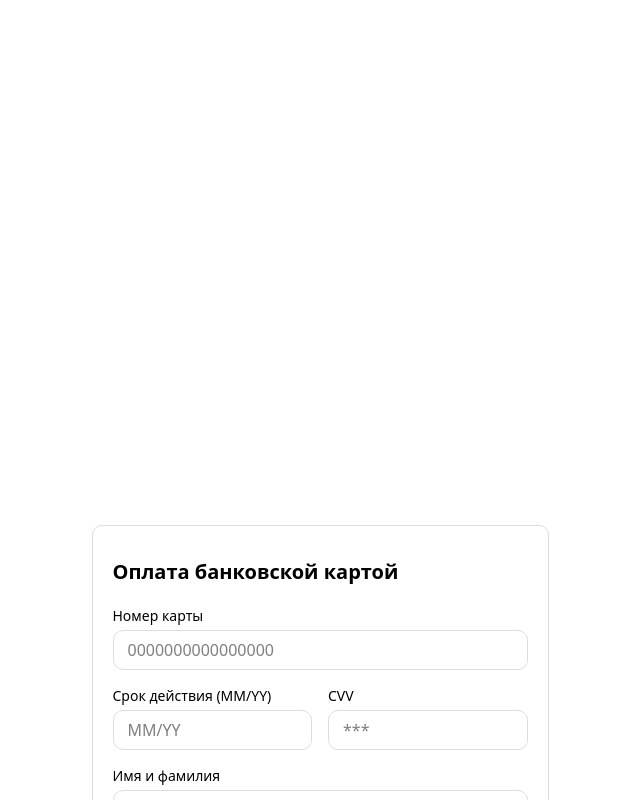
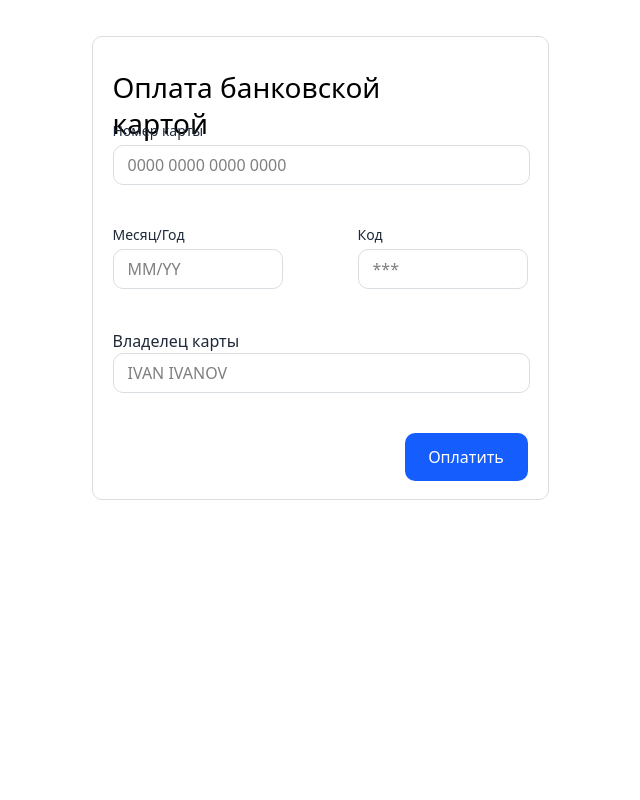
Before and after one commit to Alexander170/Payment, a React (Vite) app: page / in a window 1280 px wide. Shown: the top 800 px of the page, without its empty margins (320-960 px from the left). Built offline with nearby package versions, Linux system fonts and the light colour scheme.

Commit message:
part 1 fixes

```diff
--- a/src/Form.tsx
+++ b/src/Form.tsx
@@ -4,23 +4,39 @@ import { zodResolver } from "@hookform/resolvers/zod";
 import { v4 as uuidv4 } from "uuid";
 import axios from "axios";
 import { useNavigate } from "react-router";
+import { useState } from "react";
 
 const schema = z.object({
   cardNumber: z
     .string()
-    .regex(/^\d{16}$/, "Номер карты должен содержать 16 цифр"),
-  cvv: z.string().regex(/^\d{3,4}$/, "CVV должен содержать 3 или 4 цифры"),
+    .min(13, "Номер карты должен содержать от 13 до 19 цифр")
+    .max(19, "Номер карты должен содержать от 13 до 19 цифр")
+    .regex(/^\d+$/, "Номер карты должен содержать только цифры"),
+  cvv: z.string().regex(/^\d{3}$/, "CVV должен содержать ровно 3 цифры"),
   expiration: z
     .string()
-    .regex(
-      /^(0[1-9]|1[0-2])\/\d{2}$/,
-      "Срок действия должен быть в формате MM/YY"
+    .regex(/^\d{2}\/\d{2}$/, "Введите дату в формате MM/YY")
+    .refine(
+      (value) => {
+        const [month, year] = value.split("/").map(Number);
+        return month >= 1 && month <= 12 && year >= 21 && year <= 26;
+      },
+      { message: "Неверный срок действия карты" }
     ),
   fullName: z
     .string()
+    .min(2, "Введите имя и фамилию")
     .regex(
-      /^[A-Za-zА-Яа-яёЁ]+ [A-Za-zА-Яа-яёЁ]+$/,
-      "Введите имя и фамилию через пробел"
+      /^[a-zA-Zа-яА-ЯёЁ\s]+$/,
+      "Имя может содержать только буквы и пробелы"
+    )
+    .refine(
+      (value) =>
+        value
+          .trim()
+          .split(/\s+/)
+          .filter((part) => part.length > 0).length === 2,
+      "Требуется ровно два слова (имя и фамилия)"
     ),
 });
 
@@ -28,17 +44,59 @@ type FormData = z.infer<typeof schema>;
 
 export default function CardForm() {
   const navigate = useNavigate();
+  const [expirationInput, setExpirationInput] = useState("");
+  const [cardNumberInput, setCardNumberInput] = useState("");
 
   const {
     register,
     handleSubmit,
+    setValue,
     formState: { errors, isSubmitting },
   } = useForm<FormData>({
     resolver: zodResolver(schema),
   });
 
+  const formatCardNumber = (value: string): string => {
+    return value
+      .replace(/\D/g, "")
+      .slice(0, 19)
+      .replace(/(\d{4})/g, "$1 ")
+      .trim();
+  };
+
+  const handleCardNumberChange = (e: React.ChangeEvent<HTMLInputElement>) => {
+    const input = e.target.value;
+    const unformatted = input.replace(/\D/g, "");
+    const formatted = formatCardNumber(unformatted);
+
+    setCardNumberInput(formatted);
+    setValue("cardNumber", unformatted, {
+      shouldValidate: true,
+    });
+  };
+
+  const handleExpirationChange = (e: React.ChangeEvent<HTMLInputElement>) => {
+    let value = e.target.value.replace(/\D/g, "");
+
+    if (value.length > 4) {
+      value = value.slice(0, 4);
+    }
+
+    if (value.length > 2) {
+      value = `${value.slice(0, 2)}/${value.slice(2)}`;
+    }
+
+    setExpirationInput(value);
+    setValue("expiration", value, { shouldValidate: true });
+  };
+
   const onSubmit = async (data: FormData) => {
-    const [firstname, lastname] = data.fullName.split(" ");
+    const nameParts = data.fullName
+      .trim()
+      .split(/\s+/)
+      .filter((part) => part.length > 0);
+
+    const [firstname, lastname] = nameParts;
     const id = uuidv4();
 
     try {
@@ -55,12 +113,7 @@ export default function CardForm() {
       });
 
       const pid = res.data?.result?.pid;
-
-      if (pid) {
-        navigate(`/${pid}`);
-      } else {
-        throw new Error("PID не получен");
-      }
+      pid ? navigate(`/${pid}`) : alert("Ошибка оплаты: PID не получен");
     } catch (error) {
       console.error("Ошибка отправки:", error);
       alert("Произошла ошибка при оплате");
@@ -68,22 +121,25 @@ export default function CardForm() {
   };
 
   return (
-    <div className="w-full h-full flex flex-col items-center justify-center">
-      <div className="w-[457px] h-auto p-[20px] border border-[#d9dee2] rounded-[10px]">
-        <h1 className="text-xl font-semibold mt-[12px] mb-[20px]">
+    <div className="w-full h-full mt-[36px] flex flex-col items-center justify-center">
+      <div className="w-[457px] h-[464px] pl-[20px] pr-[20px] border border-[#d9dee2] rounded-[10px]">
+        <h1 className="w-[368px] h-[32px] text-title mt-[32px] mb-[20px]">
           Оплата банковской картой
         </h1>
 
         <form onSubmit={handleSubmit(onSubmit)}>
-          <div className="mb-4">
-            <label className="block text-sm mb-1">Номер карты</label>
+          <div className="w-[417px] h-[84px]">
+            <label className="block text-sm mb-1 text-gray-800">
+              Номер карты
+            </label>
             <input
               type="text"
-              {...register("cardNumber")}
+              value={cardNumberInput}
+              onChange={handleCardNumberChange}
               className={`w-full h-[40px] rounded-[10px] pl-[14px] border ${
                 errors.cardNumber ? "border-red-500" : "border-[#d9dee2]"
-              } focus:outline-none`}
-              placeholder="0000000000000000"
+              } focus:outline-none hover:border-grey-800`}
+              placeholder="0000 0000 0000 0000"
             />
             {errors.cardNumber && (
               <p className="text-red-500 text-xs mt-1">
@@ -92,17 +148,18 @@ export default function CardForm() {
             )}
           </div>
 
-          <div className="flex gap-4 mb-4">
-            <div className="w-1/2">
-              <label className="block text-sm mb-1">
-                Срок действия (MM/YY)
+          <div className="mt-[20px] flex justify-between">
+            <div className="w-[170px] h-[84px]">
+              <label className="block text-sm mb-1 text-gray-800">
+                Месяц/Год
               </label>
               <input
                 type="text"
-                {...register("expiration")}
+                value={expirationInput}
+                onChange={handleExpirationChange}
                 className={`w-full h-[40px] rounded-[10px] pl-[14px] border ${
                   errors.expiration ? "border-red-500" : "border-[#d9dee2]"
-                } focus:outline-none`}
+                } focus:outline-none  hover:border-grey-800`}
                 placeholder="MM/YY"
               />
               {errors.expiration && (
@@ -112,15 +169,16 @@ export default function CardForm() {
               )}
             </div>
 
-            <div className="w-1/2">
-              <label className="block text-sm mb-1">CVV</label>
+            <div className="w-[170px] h-[84px]">
+              <label className="block text-sm mb-1 text-gray-800">Код</label>
               <input
                 type="password"
                 {...register("cvv")}
                 className={`w-full h-[40px] rounded-[10px] pl-[14px] border ${
                   errors.cvv ? "border-red-500" : "border-[#d9dee2]"
-                } focus:outline-none`}
+                } focus:outline-none  hover:border-grey-800`}
                 placeholder="***"
+                maxLength={3}
               />
               {errors.cvv && (
                 <p className="text-red-500 text-xs mt-1">
@@ -130,15 +188,15 @@ export default function CardForm() {
             </div>
           </div>
 
-          <div className="mb-6">
-            <label className="block text-sm mb-1">Имя и фамилия</label>
+          <div className="mt-[20px] w-[417px] h-[84px]">
+            <label className="mt-[20px] text-gray-800">Владелец карты</label>
             <input
               type="text"
               {...register("fullName")}
               className={`w-full h-[40px] rounded-[10px] pl-[14px] border ${
                 errors.fullName ? "border-red-500" : "border-[#d9dee2]"
-              } focus:outline-none`}
-              placeholder="Иван Иванов"
+              } focus:outline-none  hover:border-grey-800`}
+              placeholder="IVAN IVANOV"
             />
             {errors.fullName && (
               <p className="text-red-500 text-xs mt-1">
@@ -146,14 +204,15 @@ export default function CardForm() {
               </p>
             )}
           </div>
-
+          <div className="flex justify-end mt-[20px]">
             <button
               type="submit"
               disabled={isSubmitting}
-            className="w-full bg-blue-600 text-white py-2 rounded-[10px] hover:bg-blue-700 transition disabled:opacity-50"
+              className="w-[123px] h-[48px] bg-blue-600 text-white py-2 rounded-[10px] hover:bg-hover transition disabled:opacity-50"
             >
               {isSubmitting ? "Отправка..." : "Оплатить"}
             </button>
+          </div>
         </form>
       </div>
     </div>
--- /dev/null
+++ b/src/error.tsx
@@ -0,0 +1,12 @@
+import Error from "./assets/error.svg";
+
+export default function error() {
+  return (
+    <div className="w-full h-full mt-[36px] flex flex-col items-center justify-center">
+      <div className="w-[457px] h-[464px] pl-[20px] pr-[20px] border border-[#d9dee2] rounded-[10px] flex flex-col items-center justify-center">
+        <img className="" src={Error} alt="Успех" />
+        <h1 className="mt-[20px] text-title">Оплата прошла успешно</h1>
+      </div>
+    </div>
+  );
+}
--- a/src/index.css
+++ b/src/index.css
@@ -4,13 +4,3 @@
 html {
     overflow-y: hidden;
   }
-
-body {
-    width: 100%;
-    height: 1440px;
-}
-
-#root {
-    width: 100%;
-    height: 100%;
-}
--- a/src/page.tsx
+++ b/src/page.tsx
@@ -1,5 +1,7 @@
 import React, { useEffect, useState } from "react";
 import { useParams } from "react-router";
+import Error from "./error";
+import Succes from "./succes";
 import axios from "axios";
 
 type PaymentStatus = "processing" | "ok" | "fail";
@@ -46,8 +48,8 @@ const PaymentStatusChecker: React.FC<{ pid: string }> = ({ pid }) => {
   return (
     <div>
       {status === "processing" && <p>Платеж обрабатывается...</p>}
-      {status === "ok" && <p>Платеж успешно завершён ✅</p>}
-      {status === "fail" && <p>Ошибка при проведении платежа ❌</p>}
+      {status === "ok" && <Succes />}
+      {status === "fail" && <Error />}
     </div>
   );
 };
--- /dev/null
+++ b/src/succes.tsx
@@ -0,0 +1,12 @@
+import Done from "./assets/done.svg";
+
+export default function succes() {
+  return (
+    <div className="w-full h-full mt-[36px] flex flex-col items-center justify-center">
+      <div className="w-[457px] h-[464px] pl-[20px] pr-[20px] border border-[#d9dee2] rounded-[10px] flex flex-col items-center justify-center">
+        <img className="" src={Done} alt="Успех" />
+        <h1 className="mt-[20px] text-title">Оплата прошла успешно</h1>
+      </div>
+    </div>
+  );
+}
--- a/tailwind.config.ts
+++ b/tailwind.config.ts
@@ -7,6 +7,9 @@ const config = {
         colors: {
           primary: {
             DEFAULT: "#304ac1",
+          },
+          hover: {
+            DEFAULT: "#1A2C88",
           },
           info: {
             DEFAULT: "#20a1ff",
```
Also changed, not shown: src/assets/done.svg (added), src/assets/error.svg (added). Lines whose indentation alone changed are shown as unchanged.
